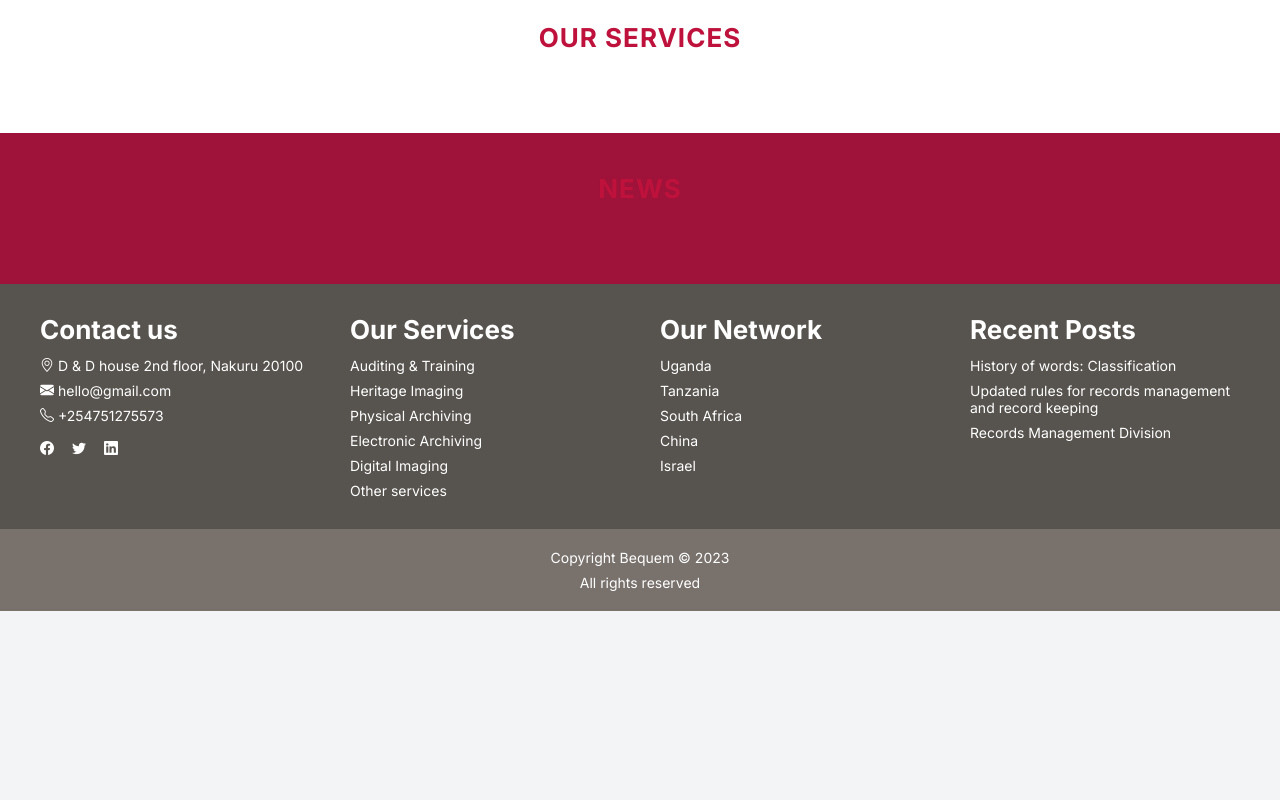
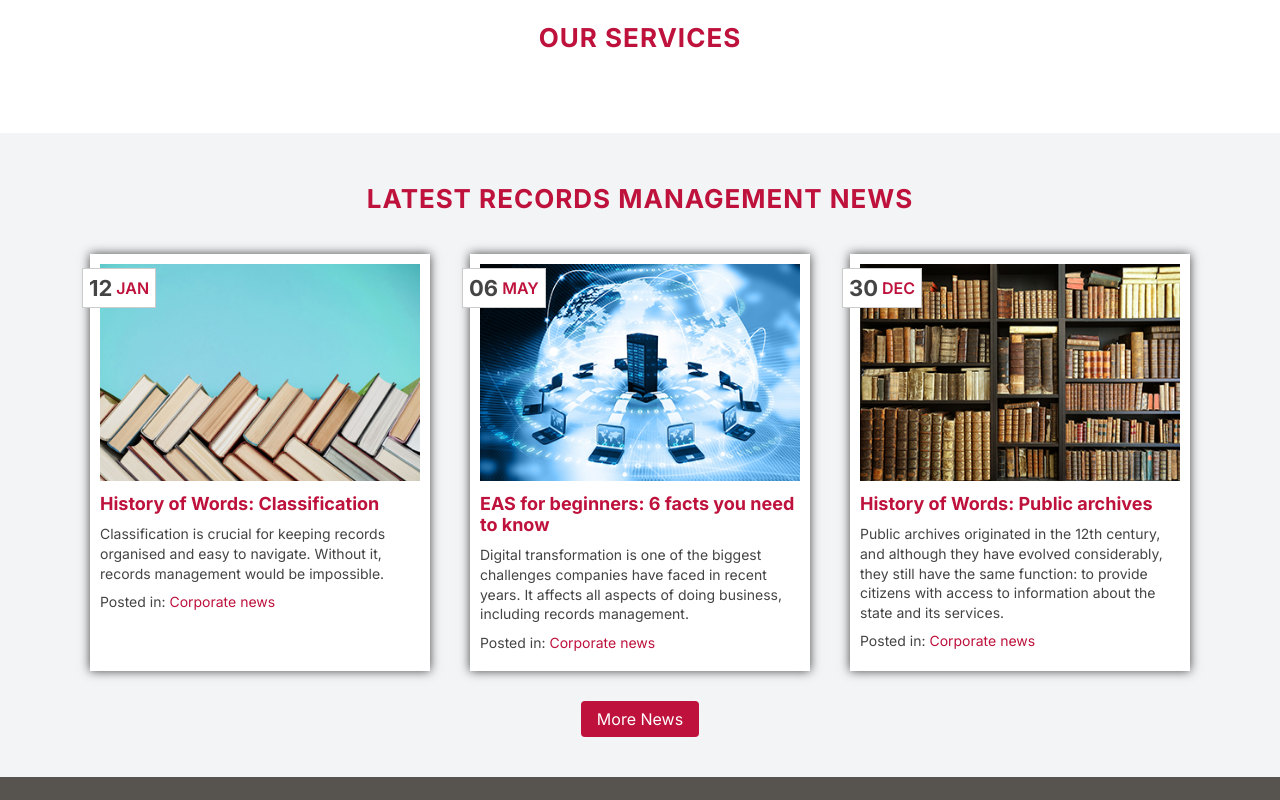
Before and after one commit to joel-nambala/BEQUEM, a website: page index.html in a window 1280 px wide. Shown: the part 1580-2380 px from the top of the page. Before the commit the page ends 2191 px from the top, so only its background shows below. Drawn offline with nearby package versions, Linux system fonts and the light colour scheme.

Commit message:
Added the tags

```diff
--- a/css/queries.css
+++ b/css/queries.css
@@ -21,6 +21,10 @@
     height: 0;
     overflow: hidden;
     transition: all 0.3s ease;
+  }
+
+  .col-3 {
+    grid-template-columns: repeat(2, 1fr);
   }
 
   .col-4 {
@@ -61,6 +65,10 @@
     width: 80vw;
   }
 
+  .secondary-heading {
+    font-size: 2rem;
+  }
+
   .col-2 {
     grid-template-columns: 1fr;
   }
--- a/css/style.css
+++ b/css/style.css
@@ -122,8 +122,76 @@ body {
 
 /* NEWS */
 #news {
-  background-color: #9f1239;
   padding: 4rem 0;
+}
+
+.news-card {
+  background-color: #fff;
+  padding: 1rem;
+  box-shadow: 0 0 1rem #444;
+  position: relative;
+}
+
+.news-date {
+  position: absolute;
+  top: 1.4rem;
+  left: -0.8rem;
+  background-color: #fff;
+  border: 1px solid #ccc;
+  padding: 0.6rem;
+  text-transform: uppercase;
+  font-weight: 600;
+  display: flex;
+  align-items: center;
+  justify-content: center;
+  gap: 0.4rem;
+}
+
+.news-day {
+  font-weight: 700;
+  font-size: 2.2rem;
+}
+
+.news-month {
+  color: var(--primary-color);
+  font-weight: 600;
+  font-size: 1.6rem;
+}
+
+.news-photo {
+  width: 100%;
+}
+
+.news-title {
+  font-size: 1.8rem;
+  color: var(--primary-color);
+  margin: 1rem 0;
+}
+
+.news-text {
+  font-size: 1.4rem;
+  line-height: 1.4;
+  margin-bottom: 1rem;
+}
+
+.news-tags {
+  font-size: 1.4rem;
+  margin-bottom: 1rem;
+}
+
+.news-tag {
+  color: var(--primary-color);
+}
+
+.news-button {
+  display: flex;
+  justify-content: center;
+  align-items: center;
+  margin-top: 3rem;
+}
+
+.btn-news {
+  text-transform: capitalize !important;
 }
 
 /* FOOTER */
--- a/index.html
+++ b/index.html
@@ -144,7 +144,82 @@
     </section>
     <section id="news">
       <div class="container">
-        <h2 class="news-title secondary-heading">News</h2>
+        <h2 class="news-title secondary-heading">
+          Latest records management news
+        </h2>
+        <div class="row col-3">
+          <div class="news-card">
+            <figure class="news-img">
+              <img
+                src="./img/keeping-your-records-organised.jpg"
+                alt="Keeping your records organized"
+                class="news-photo"
+              />
+            </figure>
+            <div class="news-date">
+              <span class="news-day">12</span>
+              <span class="news-month">Jan</span>
+            </div>
+            <h3 class="news-title">History of Words: Classification</h3>
+            <p class="news-text">
+              Classification is crucial for keeping records organised and easy
+              to navigate. Without it, records management would be impossible.
+            </p>
+            <div class="news-tags">
+              Posted in: <span class="news-tag">Corporate news</span>
+            </div>
+          </div>
+          <div class="news-card">
+            <figure class="news-img">
+              <img
+                src="./img/electronic-archiving-system-software.jpg"
+                alt="Electronic archiving system software"
+                class="news-photo"
+              />
+            </figure>
+            <div class="news-date">
+              <span class="news-day">06</span>
+              <span class="news-month">May</span>
+            </div>
+            <h3 class="news-title">
+              EAS for beginners: 6 facts you need to know
+            </h3>
+            <p class="news-text">
+              Digital transformation is one of the biggest challenges companies
+              have faced in recent years. It affects all aspects of doing
+              business, including records management.
+            </p>
+            <div class="news-tags">
+              Posted in: <span class="news-tag">Corporate news</span>
+            </div>
+          </div>
+          <div class="news-card">
+            <figure class="news-img">
+              <img
+                src="./img/history-of-public-archives.jpg"
+                alt="History of public archives"
+                class="news-photo"
+              />
+            </figure>
+            <div class="news-date">
+              <span class="news-day">30</span>
+              <span class="news-month">Dec</span>
+            </div>
+            <h3 class="news-title">History of Words: Public archives</h3>
+            <p class="news-text">
+              Public archives originated in the 12th century, and although they
+              have evolved considerably, they still have the same function: to
+              provide citizens with access to information about the state and
+              its services.
+            </p>
+            <div class="news-tags">
+              Posted in: <span class="news-tag">Corporate news</span>
+            </div>
+          </div>
+        </div>
+        <div class="news-button">
+          <a href="" class="btn btn-news">More news</a>
+        </div>
       </div>
     </section>
     <div class="contact hide-modal"></div>
```
Also changed, not shown: img/electronic-archiving-system-software.jpg (added), img/histoire-des-mots-de-versement.jpg (added), img/history-of-public-archives.jpg (added), img/installation-staff.png (added), img/keeping-your-records-organised.jpg (added), img/selling-software.png (added), img/shredding-documents.png (added).
